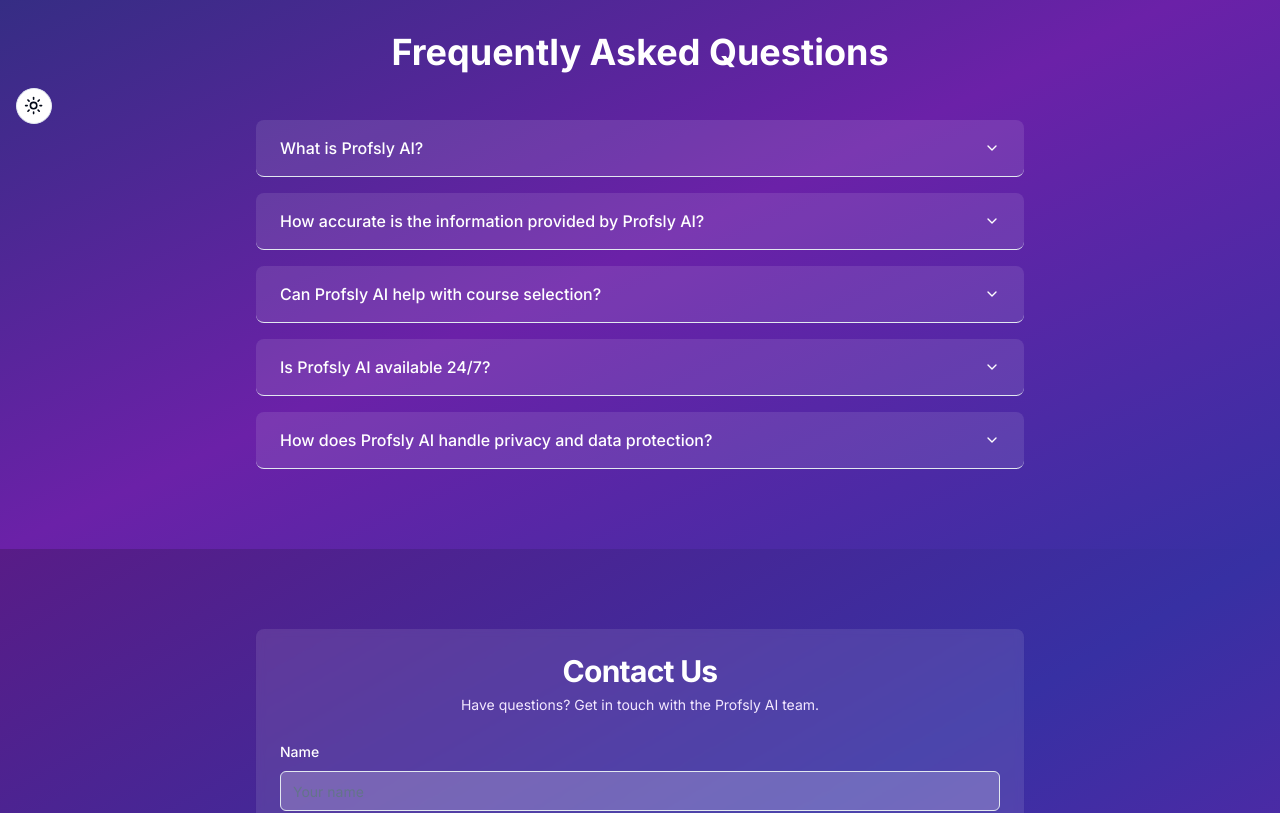
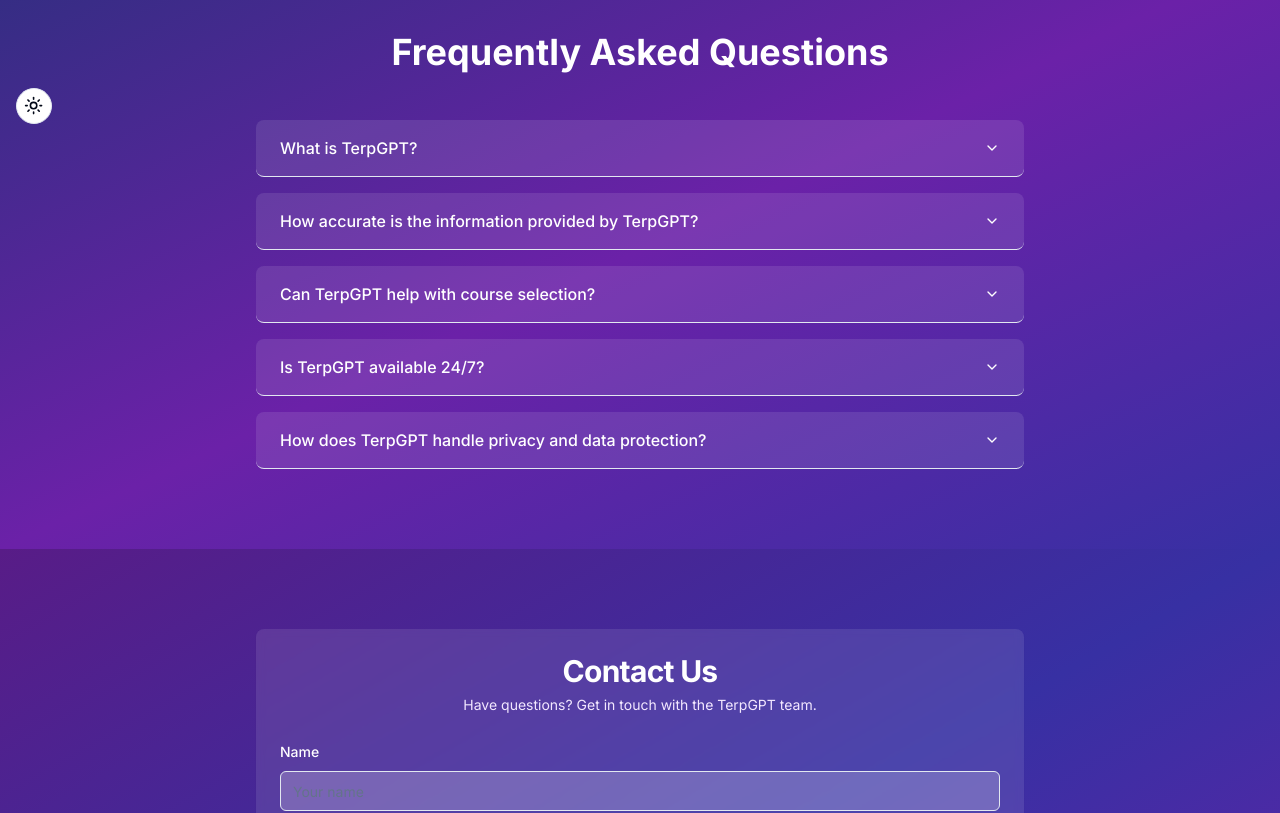
Before and after one commit to nhajela1/terpgpt, a Next.js app: page / in a window 1280 px wide. Shown: the part 660-1473 px from the top of the page. Built offline with nearby package versions, Linux system fonts and the light colour scheme.

Commit message:
changed branding

```diff
--- a/src/app/chat/page.tsx
+++ b/src/app/chat/page.tsx
@@ -27,7 +27,7 @@
   const [messages, setMessages] = useState([
     {
       role: "assistant",
-      content: `Hi! I'm Profsly. How can I help you today?`,
+      content: `Hi! I'm TerpGPT. How can I help you today?`,
     },
   ]);
 
--- a/src/app/layout.tsx
+++ b/src/app/layout.tsx
@@ -7,9 +7,9 @@
 const inter = Inter({ subsets: ["latin"] });
 
 export const metadata: Metadata = {
-  title: "Profsly AI",
+  title: "TerpGPT",
   description:
-    "Profsly AI is a chatbot that helps you to answer UMD-specific professors, courses and reviews.",
+    "TerpGPT is a chatbot that helps you to answer UMD-specific professors, courses and reviews.",
 };
 
 export default function RootLayout({
--- a/src/components/landing-page/contact-section.tsx
+++ b/src/components/landing-page/contact-section.tsx
@@ -1,5 +1,5 @@
-'use client';
-import React, { useState, ChangeEvent, FormEvent } from 'react';
+"use client";
+import React, { useState, ChangeEvent, FormEvent } from "react";
 
 import { Button } from "@/components/ui/button";
 import { Input } from "@/components/ui/input";
@@ -22,14 +22,16 @@
 
 const ContactSection: React.FC = () => {
   const [formData, setFormData] = useState<FormData>({
-    name: '',
-    email: '',
-    message: '',
+    name: "",
+    email: "",
+    message: "",
   });
 
-  const handleChange = (e: ChangeEvent<HTMLInputElement | HTMLTextAreaElement>) => {
+  const handleChange = (
+    e: ChangeEvent<HTMLInputElement | HTMLTextAreaElement>
+  ) => {
     const { name, value } = e.target;
-    setFormData(prevData => ({
+    setFormData((prevData) => ({
       ...prevData,
       [name]: value,
     }));
@@ -39,10 +41,10 @@
     e.preventDefault();
 
     try {
-      const response = await fetch('/api/contact', {
-        method: 'POST',
+      const response = await fetch("/api/contact", {
+        method: "POST",
         headers: {
-          'Content-Type': 'application/json',
+          "Content-Type": "application/json",
         },
         body: JSON.stringify(formData),
       });
@@ -50,14 +52,14 @@
       const data = await response.json();
 
       if (response.ok) {
-        alert(data.message || 'Your message has been sent!');
-        setFormData({ name: '', email: '', message: '' });
+        alert(data.message || "Your message has been sent!");
+        setFormData({ name: "", email: "", message: "" });
       } else {
-        alert(data.message || 'There was a problem sending your message.');
+        alert(data.message || "There was a problem sending your message.");
       }
     } catch (error) {
-      console.error('Error:', error);
-      alert('An unexpected error occurred. Please try again.');
+      console.error("Error:", error);
+      alert("An unexpected error occurred. Please try again.");
     }
   };
 
@@ -71,7 +73,7 @@
                 Contact Us
               </CardTitle>
               <CardDescription className="text-purple-100">
-                Have questions? Get in touch with the Profsly AI team.
+                Have questions? Get in touch with the TerpGPT team.
               </CardDescription>
             </CardHeader>
             <CardContent>
--- a/src/components/landing-page/faq-section.tsx
+++ b/src/components/landing-page/faq-section.tsx
@@ -9,29 +9,29 @@
 const FAQSection: React.FC = () => {
   const faqs = [
     {
-      question: "What is Profsly AI?",
+      question: "What is TerpGPT?",
       answer:
-        "Profsly AI is an intelligent assistant trained on professor and course information from universities. It can answer a wide range of questions about courses, professors, and academic programs.",
+        "TerpGPT is an intelligent assistant trained on professor and course information from universities. It can answer a wide range of questions about courses, professors, and academic programs.",
     },
     {
-      question: "How accurate is the information provided by Profsly AI?",
+      question: "How accurate is the information provided by TerpGPT?",
       answer:
-        "Profsly AI is trained on up-to-date information from university databases. However, we always recommend verifying critical information with official university sources.",
+        "TerpGPT is trained on up-to-date information from university databases. However, we always recommend verifying critical information with official university sources.",
     },
     {
-      question: "Can Profsly AI help with course selection?",
+      question: "Can TerpGPT help with course selection?",
       answer:
-        "Yes! Profsly AI can provide detailed information about courses, including prerequisites, course content, and professor teaching styles to help you make informed decisions about your course selection.",
+        "Yes! TerpGPT can provide detailed information about courses, including prerequisites, course content, and professor teaching styles to help you make informed decisions about your course selection.",
     },
     {
-      question: "Is Profsly AI available 24/7?",
+      question: "Is TerpGPT available 24/7?",
       answer:
-        "Absolutely! You can access Profsly AI anytime, day or night, to get answers to your questions about university courses and professors.",
+        "Absolutely! You can access TerpGPT anytime, day or night, to get answers to your questions about university courses and professors.",
     },
     {
-      question: "How does Profsly AI handle privacy and data protection?",
+      question: "How does TerpGPT handle privacy and data protection?",
       answer:
-        "We take privacy very seriously. Profsly AI does not store personal conversations or queries. All interactions are anonymous and we adhere to strict data protection guidelines.",
+        "We take privacy very seriously. TerpGPT does not store personal conversations or queries. All interactions are anonymous and we adhere to strict data protection guidelines.",
     },
   ];
 
--- a/src/components/landing-page/hero-section.tsx
+++ b/src/components/landing-page/hero-section.tsx
@@ -19,7 +19,7 @@
         <div className="grid grid-cols-1 lg:grid-cols-2 gap-16 items-center">
           <div>
             <h1 className="text-5xl sm:text-6xl font-bold mb-8 leading-tight">
-              Welcome to Profsly AI
+              Welcome to TerpGPT
             </h1>
             <p className="text-xl mb-10 text-purple-100">
               Your intelligent AI assistant for all university course
```
